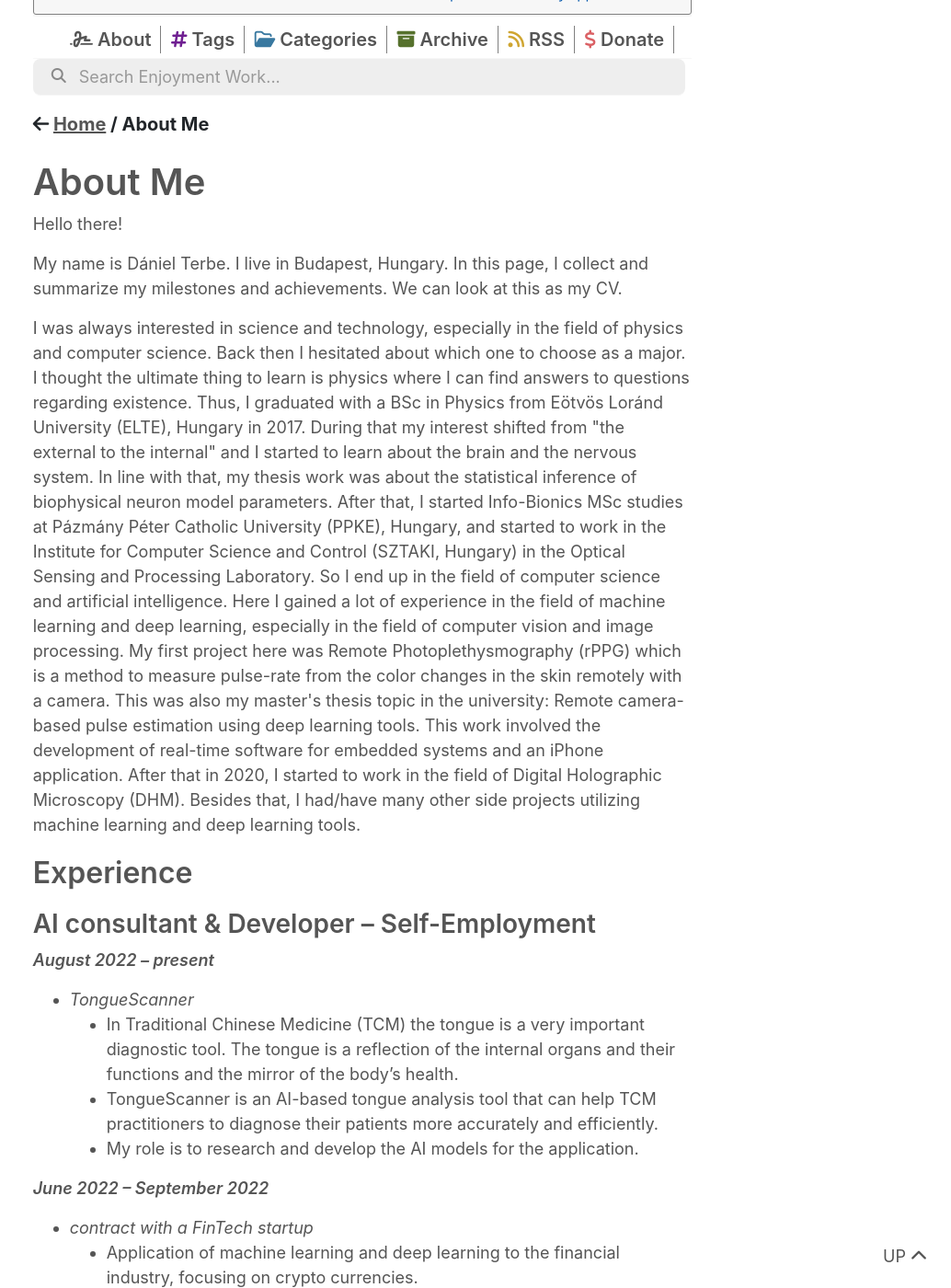
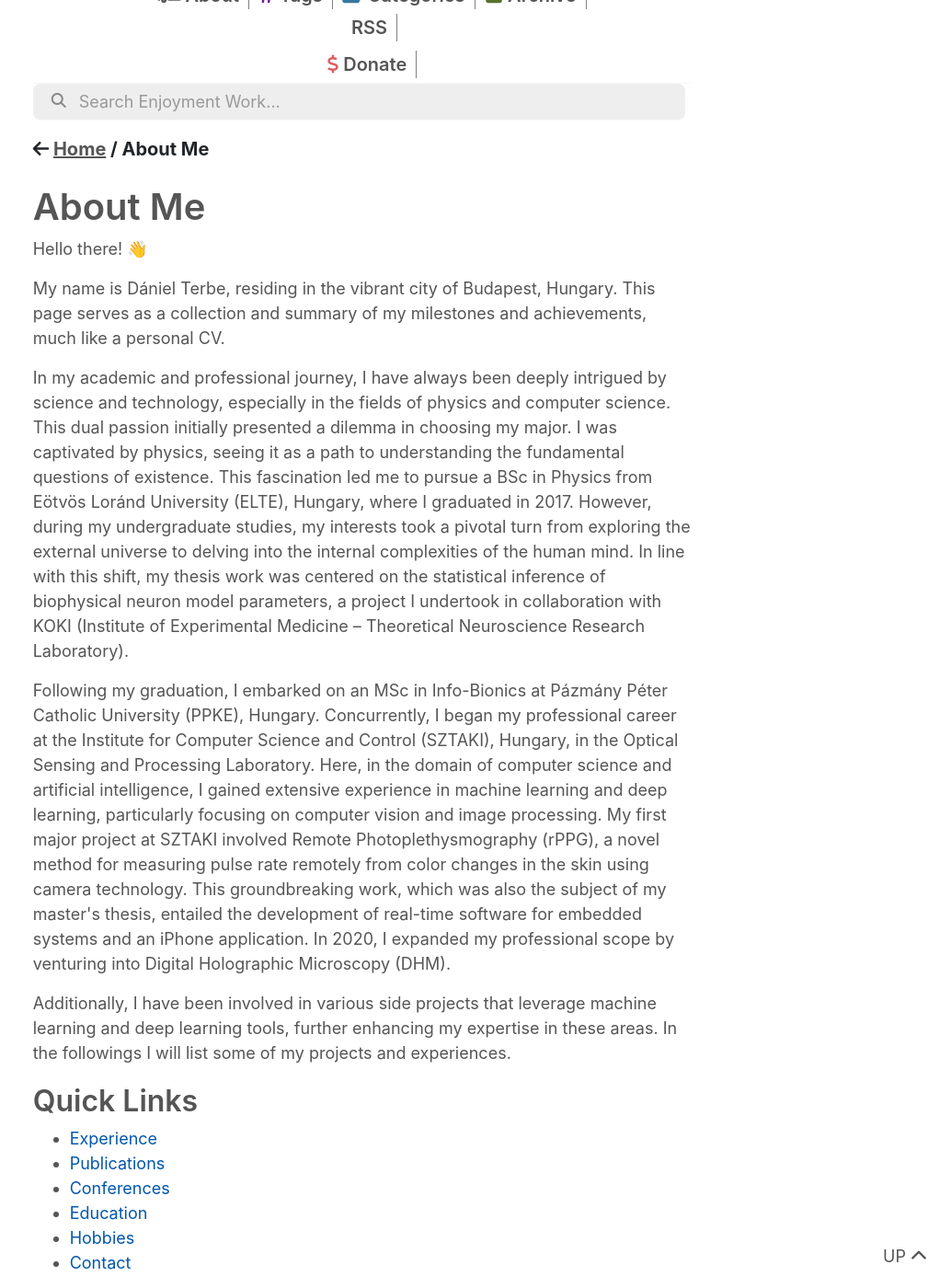
Before and after one commit to terbed/blog, a Jekyll site: the page built from _pages/about.md, in a window 1280 px wide and 1400 px high, scrolled down 241 px. Shown: the whole window at 92% size, without its empty margins (246-1280 px from the left). Built offline with Jekyll 4.4.1, drawn with Linux system fonts in a browser that asks for light colours; nearby versions of some CDN libraries; some of the changed text lies outside the part shown.

Commit message:
update site and about page, first journal note

```diff
--- a/_config.yml
+++ b/_config.yml
@@ -1,14 +1,14 @@
 # Site Data
-title: "Enjoyment Work Professional Blog"
+title: "t3rb3d's Blog"
 tagline: " — a Digital Garden 🌱"
 name: "Dániel Terbe"
 author_bio:
-  "Hey there! 👋 My name is Daniel, I'm a researches and developer from Hungary, Budapest. My main focus is on Artifical Intelligence, Machine Learning, and Data Science."
+  "Hey there! 👋 My name is Daniel, I'm a researches and developer from Hungary, Budapest. My main focus is on Artifical Intelligence, Machine Learning, and Data Science.
+  Recently, I have a special interest in the application of ML in finance."
 description: "A Digital Garden: Capturing my daily thoughts and progress, as well as curated ideas with unique synthesis – a personal zettelkasten."
 footer_description:
   'The phrase "digital garden" is a metaphor for thinking about writing and creating that focuses less on the
-  resulting "showpiece" and more on the process, care, and craft it takes to get there. While not everybody
-  has or works in a dirt garden, we all share a familiarity with the idea of what a garden is.'
+  resulting "showpiece" and more on the process, care, and craft it takes to get there.'
 notes_url: "https://t3rb3d.netlify.app/notes/"
 profile_pic: "https://avatars.githubusercontent.com/u/13771341?s=400&v=4"
 favicon: /assets/img/favicon.png
--- a/_includes/footer.html
+++ b/_includes/footer.html
@@ -25,13 +25,13 @@
                     <li>
                         <a href="/posts">
                             <i class="fas fa-flag"></i>
-                            Blog Posts</a>
+                            Posts</a>
                     </li>
-                    <li>
-                        <a href="/feeds">
-                            <i class="fas fa-rss-square"></i>
-                            RSS Feeds</a>
-                    </li>
+<!--                    <li>-->
+<!--                        <a href="/feeds">-->
+<!--                            <i class="fas fa-rss-square"></i>-->
+<!--                            RSS Feeds</a>-->
+<!--                    </li>-->
                 </ul>
             </div>
             <div class="col-sm-3 col-6 mb-sm-0 mb-1">
@@ -43,15 +43,15 @@
                             GitHub</a>
                     </li>
                     <li>
-                        <a href="{{ site.twitter }}">
+                        <a href="{{ site.x }}">
                             <i class="fab fa-twitter"></i>
-                            Twitter</a>
+                            X</a>
                     </li>
-                    <li>
-                        <a href="{{ site.portfolio }}">
-                            <i class="fas fa-briefcase"></i>
-                            Portfolio</a>
-                    </li>
+<!--                    <li>-->
+<!--                        <a href="{{ site.portfolio }}">-->
+<!--                            <i class="fas fa-briefcase"></i>-->
+<!--                            Portfolio</a>-->
+<!--                    </li>-->
                     <li>
                         <a href="mailto:{{ site.email }}">
                             <i class="fas fa-envelope"></i>
--- a/_includes/header.html
+++ b/_includes/header.html
@@ -50,9 +50,9 @@
                 Archive
             </a>
         </div>
-        <div class="rss">
-            <a " href="/feed.xml">
-                <i class=" fas fa-rss"></i>
+        <div class="posts">
+            <a " href="/posts">
+                <i class=" fas fa-posts"></i>
                 RSS
             </a>
         </div>
--- a/_pages/about.md
+++ b/_pages/about.md
@@ -6,118 +6,102 @@
 author: false
 ---
 
-Hello there!
+Hello there! 👋
 
-My name is Dániel Terbe. I live in Budapest, Hungary. In this page, I collect and summarize
-my milestones and achievements. We can look at this as my CV.
+My name is Dániel Terbe, residing in the vibrant city of Budapest, Hungary.
+This page serves as a collection and summary of my milestones and achievements, much like a personal CV.
 
-I was always interested in science and technology, especially in the field of physics and computer science. Back then I hesitated about which one to choose as a major.
-I thought the ultimate thing to learn is physics where I can find answers to questions regarding existence.
-Thus, I graduated with a BSc in Physics from Eötvös Loránd University (ELTE), Hungary in 2017. During that my interest shifted from "the external to the internal" and I started to learn about the brain and the nervous system.
-In line with that, my thesis work was about the statistical inference of biophysical neuron model parameters.
-After that, I started Info-Bionics MSc studies at Pázmány Péter Catholic University (PPKE), Hungary, and started to work in the Institute for Computer Science and Control (SZTAKI, Hungary) in the Optical Sensing and Processing Laboratory.
-So I end up in the field of computer science and artificial intelligence. Here I gained a lot of experience in the field of machine learning and deep learning, especially in the field of computer vision and image processing.
-My first project here was Remote Photoplethysmography (rPPG) which is a method to measure pulse-rate from the color changes in the skin remotely with a camera. This was also my master's thesis topic in the university: Remote camera-based pulse estimation using deep learning tools.
-This work involved the development of real-time software for embedded systems and an iPhone application. After that in 2020, I started to work in the field of Digital Holographic Microscopy (DHM).
-Besides that, I had/have many other side projects utilizing machine learning and deep learning tools.
+In my academic and professional journey, I have always been deeply intrigued by science and technology, especially in the fields of physics and computer science.
+This dual passion initially presented a dilemma in choosing my major. I was captivated by physics, seeing it as a path to understanding the fundamental questions of existence.
+This fascination led me to pursue a BSc in Physics from Eötvös Loránd University (ELTE), Hungary, where I graduated in 2017.
+However, during my undergraduate studies, my interests took a pivotal turn from exploring the external universe to delving into the internal complexities of the human mind.
+In line with this shift, my thesis work was centered on the statistical inference of biophysical neuron model parameters, a project I undertook in collaboration with KOKI (Institute of Experimental Medicine – Theoretical Neuroscience Research Laboratory).
 
+Following my graduation, I embarked on an MSc in Info-Bionics at Pázmány Péter Catholic University (PPKE), Hungary.
+Concurrently, I began my professional career at the Institute for Computer Science and Control (SZTAKI), Hungary, in the Optical Sensing and Processing Laboratory.
+Here, in the domain of computer science and artificial intelligence, I gained extensive experience in machine learning and deep learning, particularly focusing on computer vision and image processing.
+My first major project at SZTAKI involved Remote Photoplethysmography (rPPG), a novel method for measuring pulse rate remotely from color changes in the skin using camera technology.
+This groundbreaking work, which was also the subject of my master's thesis, entailed the development of real-time software for embedded systems and an iPhone application.
+In 2020, I expanded my professional scope by venturing into Digital Holographic Microscopy (DHM).
+
+Additionally, I have been involved in various side projects that leverage machine learning and deep learning tools, further enhancing my expertise in these areas.
+In the followings I will list some of my projects and experiences.
+
+
+
+## Quick Links
+- [Experience](#experience)
+- [Publications](#publications)
+- [Conferences](#conferences)
+- [Education](#education)
+- [Hobbies](#hobby)
+- [Contact](#contact-me)
+
+---
 
 ## Experience
 
-### AI consultant & Developer – Self-Employment
-
-**_August 2022 – present_**
-- _TongueScanner_
-  - In Traditional Chinese Medicine (TCM) the tongue is a very important diagnostic tool. The
-    tongue is a reflection of the internal organs and their functions and the mirror of the body’s health.
-  - TongueScanner is an AI-based tongue analysis tool that can help TCM practitioners to
-    diagnose their patients more accurately and efficiently.
-  - My role is to research and develop the AI models for the application.
+### AI Consultant & Developer – Self-Employment
+**_August 2022 – January 2022_**
+- **_TongueScanner:_** A pioneering AI-based tongue analysis tool for Traditional Chinese Medicine (TCM). The tongue is a reflection of the internal organs and their functions and the mirror of the body’s health. This project aims to enhance the diagnostic processes for TCM practitioners by analyzing various aspects of the tongue's appearance.
 
 **_June 2022 – September 2022_**
-- _contract with a FinTech startup_
-  - Application of machine learning and deep learning to the financial industry, focusing on crypto
-    currencies.
-  - Role: data scientist
+- **Contract with a FinTech Startup:** My role focused on applying machine learning and deep learning techniques to the financial industry. The primary area of application was in the cryptocurrency sector, developing models and strategies for financial analysis and predictions.
 
 **_October 2020 – January 2021_**
-- _contract with the University of Szeged (SZTE), Hungary_
-  - The project is about improving impaired speech (of dysarthric speakers) with deep learning tools, more precisely with Generative Adversarial Networks (GANs).
-  - We also experimented with sequence-to-sequence, transformer based voice conversion (VC) models.
+- **Contract with the University of Szeged (SZTE), Hungary:** Involved in a project aimed at improving impaired speech using deep learning tools. The main focus was on using Generative Adversarial Networks (GANs) and exploring transformer-based voice conversion models for dysarthric speakers.
 
+### Developer & Researcher – Institute for Computer Science and Control (SZTAKI)
+**_August 2017 – present_**
+- **Remote Photoplethysmography (rPPG):** Initiated and developed a project where we used average cameras to detect subtle color changes in the skin associated with the cardiac cycle, allowing us to measure pulse-rate remotely. This project also led to the development of an iPhone application which measures pulse from the face or palm and is available in the Apple App Store: [Remote Pulse App](https://apps.apple.com/us/app/remote-pulse/id1468899497?l=en).
+- **Digital Holographic Microscopy (DHM):** Since 2020, I have been working on this innovative field, focusing on utilizing coherent light (e.g., laser) for microscopy. My responsibilities include implementing and training deep neural networks for hologram image processing and developing applications for real-world use cases such as automatic water sample analysis at waterworks.
 
-### Developer & Researcher – Institute for Computer Science and Control (SZTAKI), Computational Optical Sensing and Processing Laboratory, Budapest, Hungary
-**_August 2017 – present_**
-
-- With an average camera, we are able to detect the subtle color changes in the skin that is associated with the cardiac-cycle, thus we can measure pulse-rate remotely. The name of this field is Remote Photoplethysmography (rPPG) which was my first topic here.
-- My tasks were to implement and test existing classical algorithms and deep neural network architectures from literature _(python, pytorch, matlab)_, workout new ones and develop real-time software for (resource limited) embedded system environment _(c++, Qt, raspberry pi, nvidia jetson nano)_.
-- I developed an iphone application (_swift_ frontend and _c++_ backend) which can measure pulse from face or palm with front or rear camera. It is freely accessible in the apple appsotre: [Remote Pulse App](https://apps.apple.com/us/app/remote-pulse/id1468899497?l=en)
-- Since the summer of 2020, I started to work in the field of Digital Holographic Microscopy (DHM) which operates with coherent light (eg. laser) instead of incoherent light like conventional microscopy. My task is to implement and train deep neural networks which are able to recover phase for a hologram image and generate a brightfield microscope image from a single hologram using generative adversarial networks (GANs).
-- Recently, I lead the AI team and work on neural-network-based hologram focusing, object detection/counting/classification/segmentation tasks and on its deployment in our DHM software for real-world application use cases (for example, automatic water sample analysis at waterworks). The website of the product: [HoloDetect](https://www.holodetect.com/)
-
-### Research Intern – [Turbine Ltd.](https://turbine.ai)
-**_March 2016 – June 2016_**
-
-_Turbine’s goal is to design effective cancer combination therapies
-using artificial intelligence and computer simulations._
-- My task was to explore machine learning (deep learning) applications in the field of computational biology and present it to the team leader.
-
-### Student Researcher – Institute of Experimental Medicine (KOKI), Computational Neuroscience Workgroup, Budapest, Hungary
-**_September 2015 – March 2022_**
-- Statistical inference of neuron model parameters with computer simulations and Bayesian statistics tools to deliver richer information than simple point estimates (fitting).
-- I presented this work on Scientific Students’ Associations in Eötvös Loránd University and qualified for National Conference.
-- The source code (and thesis) can be found on GitHub: https://github.com/terbed/parameter-inference
-- This study was presented in the Society for Neuroscience (SfN) 2022 conference titled “Reliable estimation of neuronal biophysical parameters from electrophysiological recordings”. The presentation can be seen [here](https://www.dropbox.com/s/0kfvjkxp6jwm10s/SfN_2022_Kali_v2.mp4?dl=0).
+---
 
 ## Publications
 
-Terbe, D.; Orzó, L.; Zarándy, Á. __Classification of Holograms with 3D-CNN.__ Sensors 2022, 22, 8366. https://doi.org/10.3390/s22218366
+- Terbe, D.; Orzó, L.; Zarándy, Á. **"Classification of Holograms with 3D-CNN."** Sensors 2022, 22, 8366. [Read here](https://doi.org/10.3390/s22218366)
+- Terbe Dániel, László Orzó, and Ákos Zarándy. **"Deep-learning-based bright-field image generation from a single hologram using an unpaired dataset."** Optics Letters 46.22 (2021): 5567-5570.
+- Nagy, Á., Földesy, P., Jánoki, I., Terbe, D., Siket, M., Szabó, M., ... & Zarándy, Á. **"Continuous camera-based premature-infant monitoring algorithms for NICU."** Applied Sciences, 11(16), 7215.
 
-Terbe Dániel, László Orzó, and Ákos Zarándy. __"Deep-learning-based bright-field image generation from a single hologram using an unpaired dataset."__ Optics Letters 46.22 (2021): 5567-5570.
-
-Nagy, Á., Földesy, P., Jánoki, I., Terbe, D., Siket, M., Szabó, M., ... & Zarándy, Á. (2021). __Continuous camera-based premature-infant monitoring algorithms for NICU.__ Applied Sciences, 11(16), 7215.
+---
 
 ## Conferences
 
-In 2022 Society for Neuroscience (SfN) Conference Terbe D., Szoboszlay M., Nusser Z., Káli Sz. __Reliable estimation of neuronal biophysical parameters from electrophysiological recordings.__
+- **2022 Society for Neuroscience (SfN) Conference**
+  - Presentation: _"Reliable estimation of neuronal biophysical parameters from electrophysiological recordings."_ by Terbe D., Szoboszlay M., Nusser Z., Káli Sz.
+- **XVIII. Magyar Számítógépes Nyelvészeti Konferencia**
+  - Presentation: _"Hangkorverzió alkalmazása dysarthriás betegek beszédminőségének javítására"_ by Terbe, D., Tóth, L. & Ivaskó, L.
+- **2020 IEEE International Symposium on Circuits and Systems (ISCAS)**
+  - Presentation: _"Multi-Level Optimization for Enabling Life Critical Visual Inspections of Infants in Resource Limited Environment."_ by Zarándy, Á., Földesy, P., Nagy, Á., Jánoki, I., Terbe, D., Siket, M., Szabó, M., and Varga, J.
+- **KÉPAF 2019 (Debrecen, Hungary)**
+  - Presentation: _"Remote camera based heart rate estimation."_ by Terbe, Dániel, and Ákos Zarándy.
+- **CNNA 2018 (Budapest, Hungary)**
+  - Presentation: _"Remote camera based measurement of human vital signs."_ by Terbe, Dániel, and Ákos Zarándy.
 
-In XVIII. Magyar Számítógépes Nyelvészeti Konferencia. pp. 161–173.
-Terbe, D., Tóth, L. & Ivaskó, L., 2022. __Hangkorverzió alkalmazása dysarthriás betegek beszédminőségének javítására__
-
-In 2020 IEEE International Symposium on Circuits and Systems (ISCAS) (pp. 1-5). IEEE.
-Zarándy, Á., Földesy, P., Nagy, Á., Jánoki, I., Terbe, D., Siket, M., Szabó, M. and Varga, J., 2020, October. __Multi-Level Optimization for Enabling Life Critical Visual Inspections of Infants in Resource Limited Environment.__
-
-KÉPAF 2019 (Debrecen, Hungary); The 12th Conference of Hungarian Association for Image Processing and Pattern Recognition
-Terbe, Dániel, and Ákos Zarándy. __"Remote camera based heart rate estimation."__
-
-CNNA 2018 (Budapest, Hungary); The 16th International Workshop on
-Cellular Nanoscale Networks and their Applications
-Terbe, Dániel, and Ákos Zarándy. __"Remote camera based measurement of human vital signs."__ CNNA 2018; The 16th International Workshop on Cellular Nanoscale Networks and their Applications. VDE, 2018.
+---
 
 ## Education
 
-### BSc. Physics with Theoretical Physics specialization in Eötvös Loránd University Budapest, Hungary
-_From 2013 to 2017_
+### BSc. Physics with Theoretical Physics Specialization
+_Eötvös Loránd University, Budapest_
+- _From 2013 to 2017_
+- Thesis: Statistical inference of biophysical neuron model parameters.
 
-My thesis work was about statistical inference of biophysical neuron model parameters.
+### MSc. Info-Bionics Engineering
+_Pázmány Péter Catholic University, Budapest_
+- _From 2017 to 2020_
+- Thesis: Remote camera-based pulse estimation using deep learning tools.
 
-### MSc. Info-Bionics Engineering with specialization in Bionic Interfaces and Integrated Structures in Pázmány Péter Catholic University, Budapest, Hungary
-_From 2017 to 2020_
-
-The title of my thesis work: Remote camera-based pulse estimation using deep learning tools which can be found [here](https://github.com/terbed/Deep-rPPG) on GitHub.
-
-## Other
-
-### Summer school
- Eastern European Machine Learning summer school, organised in Virtual Budapest between 7-15th of July, 2021.
-
-### [Remote Pulse iphone App](https://apps.apple.com/us/app/remote-pulse/id1468899497?l=en)
-
-I developed an Iphone application that can measure pulse remotely from face or palm. It is freely available in the apple appstore. The core algorithm is written in c++ and the UI is in swift.
+---
 
 ## Hobby
-I like winter sports, mountain biking and hiking in nature. In my free time, I like to watch movies and create music or do some physical exercise or yoga.
+
+I enjoy winter sports, mountain biking, and hiking. In my free time, I like to watch movies, create music, and engage in physical exercise or yoga.
+
+---
 
 ## Contact me
+
 Currently, I live in Budapest, Hungary. \
-email: [terbed@gmail.com](mailto:terbed@gmail.com)
+Email me at: [terbed@gmail.com](mailto:terbed@gmail.com)
```
Also changed, not shown: _journals/January-1st-2024.md (added, +9 -0 lines), _journals/November-10th-2020.md (deleted, +0 -30 lines), _journals/November-3rd-2020.md (deleted, +0 -16 lines), _journals/October-13th-2020.md (deleted, +0 -24 lines), _journals/October-20th-2020.md (deleted, +0 -20 lines), _journals/October-27th-2020.md (deleted, +0 -14 lines), _journals/October-6th-2020.md (deleted, +0 -30 lines).
